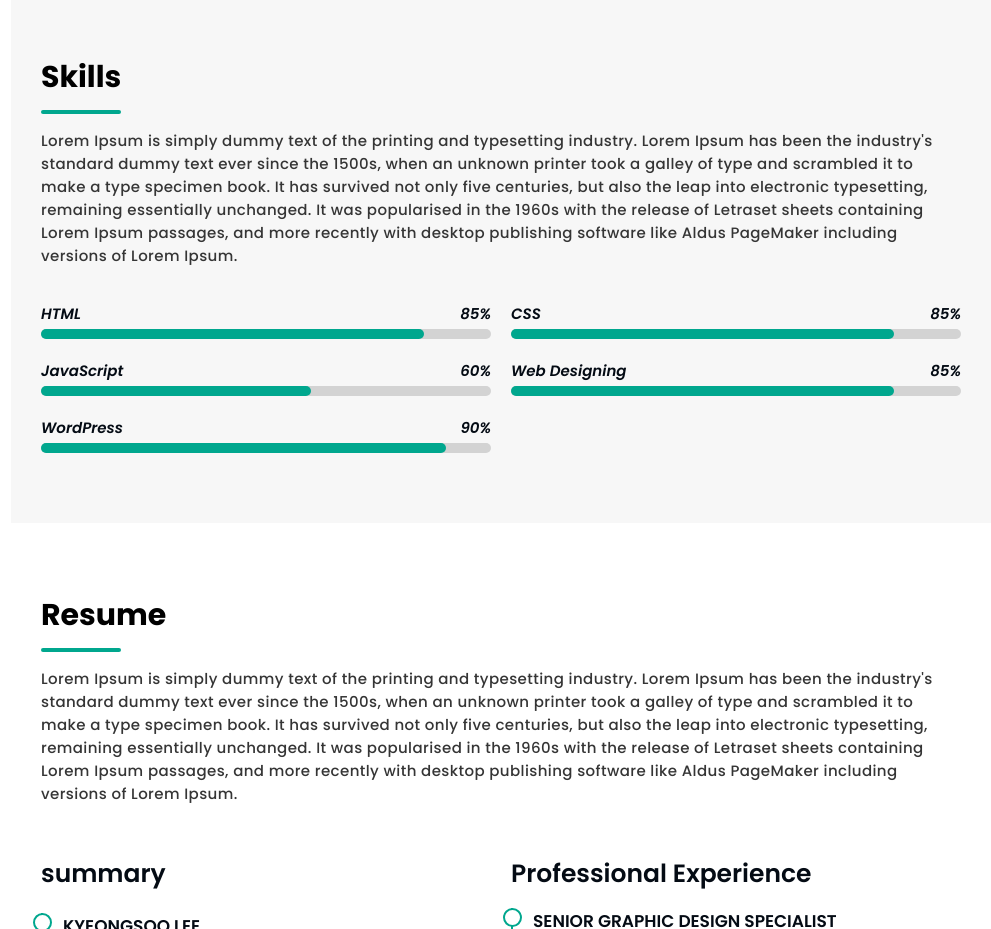
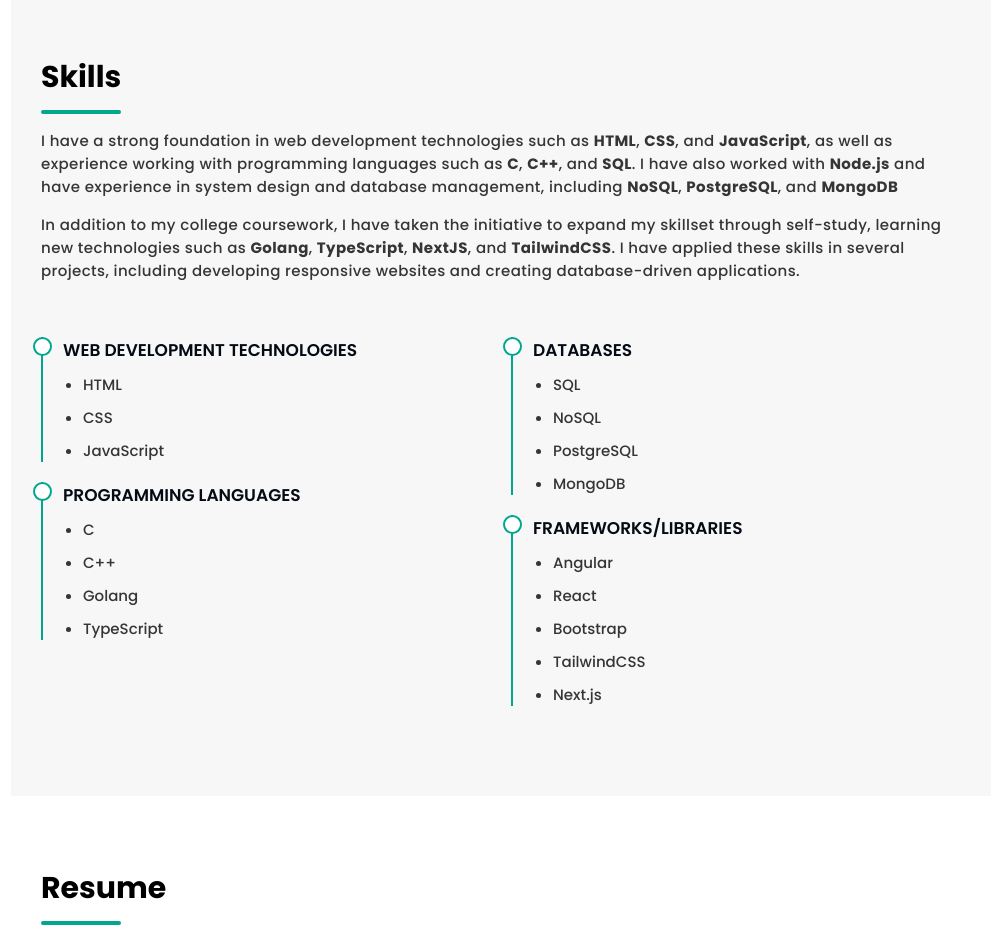
Before and after one commit to KyeongsooLee/Portfolio, a plain HTML site: page index.html in a window 1280 px wide. Shown: the part 1880-2809 px from the top of the page, without its empty margins (289-1280 px from the left). Drawn offline with nearby package versions, Linux system fonts and the light colour scheme.

Commit message:
revised Skills

```diff
--- a/index.html
+++ b/index.html
@@ -165,63 +165,58 @@
 
             <h1 class="sub-heading">Skills</h1>
             <div class="divider"></div>
-            <p class="sub-para">Lorem Ipsum is simply dummy text of the printing and typesetting industry. Lorem Ipsum has been the industry's standard dummy text ever since the 1500s, when an unknown printer took a galley of type and scrambled it to make a type specimen book. It has survived not only five centuries, but also the leap into electronic typesetting, remaining essentially unchanged. It was popularised in the 1960s with the release of Letraset sheets containing Lorem Ipsum passages, and more recently with desktop publishing software like Aldus PageMaker including versions of Lorem Ipsum.</p>
-
+            <p class="sub-para">I have a strong foundation in web development technologies such as <strong>HTML</strong>, <strong>CSS</strong>, and <strong>JavaScript</strong>, as well as experience working with programming languages such as <strong>C</strong>, <strong>C++</strong>, and <strong>SQL</strong>. I have also worked with <strong>Node.js</strong> and have experience in system design and database management, including <strong>NoSQL</strong>, <strong>PostgreSQL</strong>, and <strong>MongoDB</strong></p>
+            <p class="sub-para">In addition to my college coursework, I have taken the initiative to expand my skillset through self-study, learning new technologies such as <strong>Golang</strong>, <strong>TypeScript</strong>, <strong>NextJS</strong>, and <strong>TailwindCSS</strong>. I have applied these skills in several projects, including developing responsive websites and creating database-driven applications.</p>
             <div class="skill-row">
 
-                <!-- skill-1 -->
-                <div class="skill-box">
-                    <div class="skill-info">
-                        <h2>HTML</h2>
-                        <h2>85%</h2>
+                <!-- Left Col -->
+                <div class="skill-cols">
+
+                    <div class="skill-list">
+                        <h3>Web Development Technologies</h3>
+                        <ul>
+                            <li>HTML</li>
+                            <li>CSS</li>
+                            <li>JavaScript</li>
+                        </ul>
                     </div>
-                    <div class="skill-outter-line">
-                        <div class="skill-inner-line" style="width: 85%"></div>
+
+                    <div class="skill-list">
+                        <h3>Programming Languages</h3>
+                        <ul>
+                            <li>C</li>
+                            <li>C++</li>
+                            <li>Golang</li>
+                            <li>TypeScript</li>
+                        </ul>
                     </div>
+
                 </div>
 
-                <!-- skill-2 -->
-                <div class="skill-box">
-                    <div class="skill-info">
-                        <h2>CSS</h2>
-                        <h2>85%</h2>
+                <!-- Right Col -->
+                <div class="skill-cols">
+
+                    <div class="skill-list">
+                        <h3>Databases</h3>
+                        <ul>
+                            <li>SQL</li>
+                            <li>NoSQL</li>
+                            <li>PostgreSQL</li>
+                            <li>MongoDB</li>
+                        </ul>
                     </div>
-                    <div class="skill-outter-line">
-                        <div class="skill-inner-line" style="width: 85%"></div>
+
+                    <div class="skill-list">
+                        <h3>Frameworks/Libraries</h3>
+                        <ul>
+                            <li>Angular</li>
+                            <li>React</li>
+                            <li>Bootstrap</li>
+                            <li>TailwindCSS</li>
+                            <li>Next.js</li>
+                        </ul>
                     </div>
-                </div>
 
-                <!-- skill-3 -->
-                <div class="skill-box">
-                    <div class="skill-info">
-                        <h2>JavaScript</h2>
-                        <h2>60%</h2>
-                    </div>
-                    <div class="skill-outter-line">
-                        <div class="skill-inner-line" style="width: 60%"></div>
-                    </div>
-                </div>
-
-                <!-- skill-4 -->
-                <div class="skill-box">
-                    <div class="skill-info">
-                        <h2>Web Designing</h2>
-                        <h2>85%</h2>
-                    </div>
-                    <div class="skill-outter-line">
-                        <div class="skill-inner-line" style="width: 85%"></div>
-                    </div>
-                </div>
-
-                <!-- skill-5 -->
-                <div class="skill-box">
-                    <div class="skill-info">
-                        <h2>WordPress</h2>
-                        <h2>90%</h2>
-                    </div>
-                    <div class="skill-outter-line">
-                        <div class="skill-inner-line" style="width: 90%"></div>
-                    </div>
                 </div>
 
             </div>
--- a/style.css
+++ b/style.css
@@ -425,32 +425,40 @@ main{
     grid-template-columns: repeat(2, 1fr);
     grid-gap: 20px;
 }
-#skill .skill-row .skill-box .skill-info{
-    display: flex;
-    align-items: center;
-    justify-content: space-between;
-    margin-bottom: 4px;
+
+#skill .skill-row .skill-list{
+    padding: 0 20px 0 20px;
+    margin: 20px 0;
+    border-left: 2px solid var(--themeColor);
+    position: relative;
 }
-#skill .skill-row .skill-box .skill-info h2{
+#skill .skill-row .skill-list::before{
+    content: '';
+    position: absolute;
+    top: 0px;
+    left: -10px;
+    width: 15px;
+    height: 15px;
+    border-radius: 50%;
+    border: 2px solid var(--themeColor);
+    background-color: white;
+}
+#skill .skill-row .skill-list h3{
     color: var(--sideBGColor);
+    font-size: 17px;
     font-weight: 600;
+    text-transform: uppercase;
+}
+#skill .skill-row .skill-list ul li{
+    margin: 10px 0;
+    margin-left: 20px;
+    color: var(--textColor);
     font-size: 15px;
-    font-style: italic;
-}
-#skill .skill-row .skill-box .skill-outter-line{
-    width: 100%;
-    height: 10px;
-    background-color: lightgray;
-    border-radius: 15px;
-}
-#skill .skill-row .skill-box .skill-inner-line{
-    height: 10px;
-    background-color: var(--themeColor);
-    border-radius: 20px;
+    font-weight: 500;
 }
 
 /* Mobile View */
-@media only screen and (max-width: 450px){
+@media only screen and (max-width: 500px){
     #skill{
         padding: 50px 15px;
     }
```
